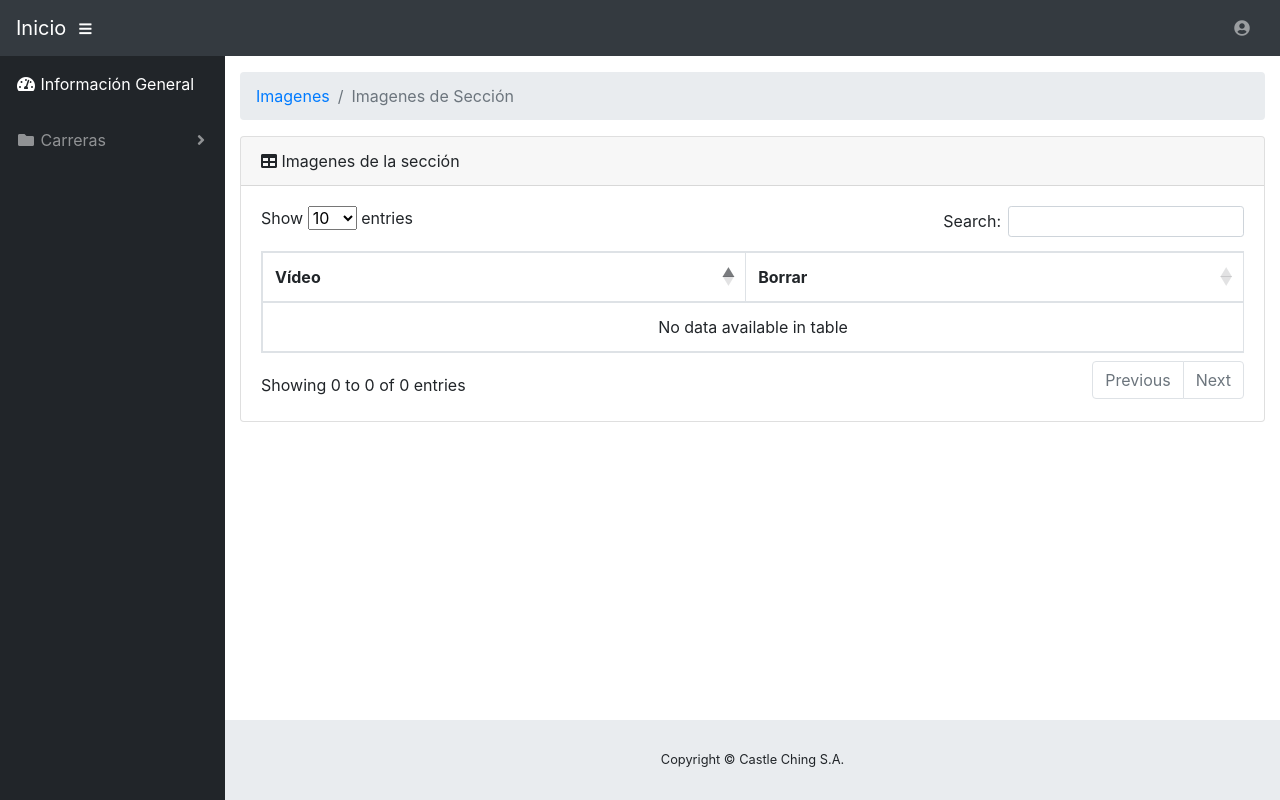
After one commit to axelfj/careers-tec, a PHP site: page /sectionVideo.php?idSection=1 in a window 1280 px wide. The commit adds this page. Run offline with PHP 8.4, Linux system fonts and the light colour scheme; data that the repository does not hold is empty; some libraries are stand-ins or nearby versions.

Commit message:
imgs & video

```diff
--- /dev/null
+++ b/sectionVideo.php
@@ -0,0 +1,285 @@
+<!DOCTYPE html>
+<html lang="es">
+
+  <head>
+
+    <meta charset="utf-8">
+    <meta http-equiv="X-UA-Compatible" content="IE=edge">
+    <meta name="viewport" content="width=device-width, initial-scale=1, shrink-to-fit=no">
+    <meta name="description" content="">
+    <meta name="author" content="">
+
+    <title>Gestor Carreras-TEC</title>
+
+    <link rel="stylesheet" href="https://maxcdn.bootstrapcdn.com/bootstrap/4.1.3/css/bootstrap.min.css">
+    <script src="https://maxcdn.bootstrapcdn.com/bootstrap/4.1.3/js/bootstrap.min.js"></script>
+    <link rel="stylesheet" href="https://use.fontawesome.com/releases/v5.4.2/css/all.css" integrity="sha384-/rXc/GQVaYpyDdyxK+ecHPVYJSN9bmVFBvjA/9eOB+pb3F2w2N6fc5qB9Ew5yIns" crossorigin="anonymous">
+
+    <link href="https://cdnjs.cloudflare.com/ajax/libs/twitter-bootstrap/4.1.1/css/bootstrap.css"  rel="stylesheet">
+    <link href="https://cdn.datatables.net/1.10.19/css/dataTables.bootstrap4.min.css" rel="stylesheet">
+    <link href="https://cdn.datatables.net/buttons/1.5.2/css/buttons.bootstrap4.min.css" rel="stylesheet">
+
+    <!-- Custom styles for this template-->
+    <link href="css/sb-admin.css" rel="stylesheet">
+
+  </head>
+
+  <body id="page-top">
+
+    <nav class="navbar navbar-expand navbar-dark bg-dark static-top">
+      <a class="navbar-brand mr-1" href="inicio.php">Inicio</a>
+      <button class="btn btn-link btn-sm text-white order-1 order-sm-0" id="sidebarToggle" href="#">
+        <i class="fas fa-bars"></i>
+      </button>
+
+      <!-- Navbar Search -->
+      <form class="d-none d-md-inline-block form-inline ml-auto mr-0 mr-md-3 my-2 my-md-0">
+        <div class="input-group">
+          <div class="input-group-append">
+            </button>
+          </div>
+        </div>
+      </form>
+
+      <!-- Navbar -->
+      <ul class="navbar-nav ml-auto ml-md-0">
+        <li class="nav-item dropdown no-arrow mx-1">
+            <a class="nav-link dropdown-toggle" href="#" id="userDropdown" role="button" data-toggle="dropdown" aria-haspopup="true" aria-expanded="false">
+                <i class="fas fa-user-circle fa-fw"></i>
+            </a>
+          <div class="dropdown-menu dropdown-menu-right" aria-labelledby="userDropdown">
+            <a class="dropdown-item" href="logout.php" data-toggle="modal" data-target="#logoutModal">Salir</a>
+          </div>
+        </li>
+      </ul>
+
+    </nav>
+
+    <div id="wrapper">
+
+        <!-- Sidebar -->
+        <ul class="sidebar navbar-nav">
+            <li class="nav-item active">
+                <a class="nav-link" href="inicio.php">
+                    <i class="fas fa-fw fa-tachometer-alt"></i>
+                    <span>Información General</span>
+                </a>
+            </li>
+            <li class="nav-item dropdown">
+                <a class="nav-link dropdown-toggle" href="#" id="pagesDropdown" role="button" data-toggle="dropdown" aria-haspopup="true" aria-expanded="false">
+                    <i class="fas fa-fw fa-folder"></i>
+                    <span>Carreras</span>
+                </a>
+                <div class="dropdown-menu" aria-labelledby="pagesDropdown">
+                    <h6 class="dropdown-header">Opciones:</h6>
+                    <a class="dropdown-item" href="register.php">Registrar Carrera</a>
+                    <a class="dropdown-item" href="edit.php">Editar Carrera</a>
+                    <a class="dropdown-item" href="erase.php">Borrar Carrera</a>
+                </div>
+            </li>
+        </ul>
+
+      <div id="content-wrapper">
+
+        <div class="container-fluid">
+
+          <!-- Breadcrumbs-->
+          <ol class="breadcrumb">
+            <li class="breadcrumb-item">
+              <a href="#">Imagenes</a>
+            </li>
+            <li class="breadcrumb-item active">Imagenes de Sección</li>
+          </ol>
+
+          <!-- DataTables Example -->
+
+          <?php
+          	require_once("lib/db_connect.php");
+		    $db = Conectar::conexion();
+            $id = $_GET["idSection"];
+		    $sql = 'CALL sp_getSectionVideo(?)';
+	        $stmt = $db->prepare($sql);
+            $stmt->bindParam(1, $id, PDO::PARAM_STR|PDO::PARAM_INPUT_OUTPUT, 11);
+	        $stmt->execute();
+            $sp_getSectionVideo = $stmt->fetchAll();
+          ?>
+
+
+          <div class="card mb-3">
+            <div class="card-header">
+              <i class="fas fa-table"></i>
+              Imagenes de la sección <?php echo $name = $_GET["name"] ?></div>
+            <div class="card-body">
+              <div class="table-responsive">
+                <table class="table table-bordered" id="dataTable" width="100%" cellspacing="0">
+                  <thead>
+                    <tr>
+                        <th>Vídeo</th>
+                        <th>Borrar</th>
+                    </tr>
+                  </thead>
+                  <tbody>
+                  	<?php
+			          foreach($sp_getSectionVideo as $fila):
+			        ?>
+
+                    <tr>
+                        <td><?php  echo $fila["video_file_path"]?></td>
+                        <td><a><center><input type=image src="buttons/borrar.png" width="35" height="35" data-toggle="modal" data-target="#eraseModal"></center></a></td>
+                    </tr>
+
+                    <?php
+			        endforeach
+			        ?>
+
+                  </tbody>
+                </table>
+              </div>
+            </div>
+          </div>
+
+        </div>
+        <!-- /.container-fluid -->
+
+        <!-- Sticky Footer -->
+        <footer class="sticky-footer">
+          <div class="container my-auto">
+            <div class="copyright text-center my-auto">
+              <span>Copyright © Castle Ching S.A.</span>
+            </div>
+          </div>
+        </footer>
+
+      </div>
+      <!-- /.content-wrapper -->
+
+    </div>
+    <!-- /#wrapper -->
+
+    <!-- Scroll to Top Button-->
+    <a class="scroll-to-top rounded" href="#page-top">
+      <i class="fas fa-angle-up"></i>
+    </a>
+
+    <!-- Logout Modal-->
+    <div class="modal fade" id="logoutModal" tabindex="-1" role="dialog" aria-labelledby="exampleModalLabel" aria-hidden="true">
+        <div class="modal-dialog" role="document">
+            <div class="modal-content">
+                <div class="modal-header">
+                    <h5 class="modal-title" id="exampleModalLabel">¿Listo para abandonar su sesión?</h5>
+                    <button class="close" type="button" data-dismiss="modal" aria-label="Close">
+                        <span aria-hidden="true">×</span>
+                    </button>
+                </div>
+                <div class="modal-body">Seleccione 'salir' si está listo para abandonar su sesión.</div>
+                <div class="modal-footer">
+                    <button class="btn btn-secondary" type="button" data-dismiss="modal">Cancelar</button>
+                    <a class="btn btn-primary" href="login.php">Salir</a>
+                </div>
+            </div>
+        </div>
+    </div>
+
+    <!-- Erase Modal-->
+    <div class="modal fade" id="eraseModal" tabindex="-1" role="dialog" aria-labelledby="exampleModalLabel" aria-hidden="true">
+        <div class="modal-dialog" role="document">
+            <div class="modal-content">
+                <div class="modal-header">
+                    <h5 class="modal-title" id="exampleModalLabel">¿Seguro que desea borrar la carrera?</h5>
+                    <button class="erase" type="button" data-dismiss="modal" aria-label="Close">
+                        <span aria-hidden="true">×</span>
+                    </button>
+                </div>
+                <div class="modal-body">Seleccione borrar si está seguro.</div>
+                <div class="modal-footer">
+                    <button class="btn btn-secondary" type="button" data-dismiss="modal">Cancelar</button>
+                    <a class="btn btn-primary" href= "borrar.php?id=<?php echo $fila["id"]?>"> Borrar </a>
+                </div>
+            </div>
+        </div>
+    </div>
+
+    <script src="https://cdnjs.cloudflare.com/ajax/libs/jquery/3.3.1/jquery.min.js"></script>
+    <script src="https://cdnjs.cloudflare.com/ajax/libs/twitter-bootstrap/4.1.3/js/bootstrap.bundle.min.js"></script>
+
+    <!-- Core plugin JavaScript-->
+    <script src="https://cdnjs.cloudflare.com/ajax/libs/jquery-easing/1.4.1/jquery.easing.compatibility.min.js"></script>
+    <script src="https://cdnjs.cloudflare.com/ajax/libs/jquery-easing/1.4.1/jquery.easing.js"></script>
+    <script src="https://cdnjs.cloudflare.com/ajax/libs/jquery-easing/1.4.1/jquery.easing.min.js"></script>
+
+    <!-- Page level plugin JavaScript-->
+    <script src="https://cdnjs.cloudflare.com/ajax/libs/Chart.js/2.4.0/Chart.min.js"></script>
+
+    <script src="https://code.jquery.com/jquery-3.3.1.js"></script>
+    <script src="https://cdn.datatables.net/1.10.19/js/jquery.dataTables.min.js"></script>
+    <script src="https://cdn.datatables.net/1.10.19/js/dataTables.bootstrap4.min.js"></script>
+
+    <!-- Custom scripts for all pages-->
+    <script>
+    !function(t){"use strict";t("#sidebarToggle").click(function(e){e.preventDefault(),t("body").toggleClass("sidebar-toggled"),t(".sidebar").toggleClass("toggled")}),t("body.fixed-nav .sidebar").on("mousewheel DOMMouseScroll wheel",function(e){if(768<$window.width()){var o=e.originalEvent,t=o.wheelDelta||-o.detail;this.scrollTop+=30*(t<0?1:-1),e.preventDefault()}}),t(document).scroll(function(){100<t(this).scrollTop()?t(".scroll-to-top").fadeIn():t(".scroll-to-top").fadeOut()}),t(document).on("click","a.scroll-to-top",function(e){var o=t(this);t("html, body").stop().animate({scrollTop:t(o.attr("href")).offset().top},1e3,"easeInOutExpo"),e.preventDefault()})}(jQuery);</script>
+
+    <!-- Demo scripts for this page-->
+    <script>// Call the dataTables jQuery plugin
+    $(document).ready(function() {
+      $('#dataTable').DataTable();
+    });</script>
+
+    <script>// Set new default font family and font color to mimic Bootstrap's default styling
+      Chart.defaults.global.defaultFontFamily = '-apple-system,system-ui,BlinkMacSystemFont,"Segoe UI",Roboto,"Helvetica Neue",Arial,sans-serif';
+      Chart.defaults.global.defaultFontColor = '#292b2c';
+
+      // Area Chart Example
+      var ctx = document.getElementById("myAreaChart");
+      var myLineChart = new Chart(ctx, {
+        type: 'line',
+        data: {
+          labels: ["Mar 1", "Mar 2", "Mar 3", "Mar 4", "Mar 5", "Mar 6", "Mar 7", "Mar 8", "Mar 9", "Mar 10", "Mar 11", "Mar 12", "Mar 13"],
+          datasets: [{
+            label: "Sessions",
+            lineTension: 0.3,
+            backgroundColor: "rgba(2,117,216,0.2)",
+            borderColor: "rgba(2,117,216,1)",
+            pointRadius: 5,
+            pointBackgroundColor: "rgba(2,117,216,1)",
+            pointBorderColor: "rgba(255,255,255,0.8)",
+            pointHoverRadius: 5,
+            pointHoverBackgroundColor: "rgba(2,117,216,1)",
+            pointHitRadius: 50,
+            pointBorderWidth: 2,
+            data: [10000, 30162, 26263, 18394, 18287, 28682, 31274, 33259, 25849, 24159, 32651, 31984, 38451],
+          }],
+        },
+        options: {
+          scales: {
+            xAxes: [{
+              time: {
+                unit: 'date'
+              },
+              gridLines: {
+                display: false
+              },
+              ticks: {
+                maxTicksLimit: 7
+              }
+            }],
+            yAxes: [{
+              ticks: {
+                min: 0,
+                max: 40000,
+                maxTicksLimit: 5
+              },
+              gridLines: {
+                color: "rgba(0, 0, 0, .125)",
+              }
+            }],
+          },
+          legend: {
+            display: false
+          }
+        }
+      });</script>
+
+
+  </body>
+
+</html>
--- a/sections.php
+++ b/sections.php
@@ -119,6 +119,8 @@
                         <th>Nombre Sección</th>
                         <th>Editar</th>
                         <th>Borrar</th>
+                        <th>Ver Imagenes</th>
+                        <th>Ver Vídeos</th>
                         <th>Ver Subsecciones</th>
                         <th>Agregar Subsecciones</th>
                     </tr>
@@ -132,8 +134,9 @@
                         <td> <?php  echo $fila["name"]?> </td>
                         <td><a href= "editSection.php?id=<?php echo $id?>&idSection=<?php echo $fila["idSection"]?>&name=<?php echo $name?>&nameSection=<?php echo $fila["name"]?>"><center><input type=image src="buttons/editb.png" width="35" height="35"></center></a></td>
                         <td><a><center><input type=image src="buttons/erase.png" width="35" height="35" data-toggle="modal" data-target="#eraseModal"></center></a></td>
+                        <td><a href= "sectionImages.php?id=<?php echo $id = $_GET["id"]?>&name=<?php echo $name = $_GET["name"]?>&idSection=<?php echo $fila["idSection"]?>&nameSection=<?php echo $fila["name"]?>"><center><input type=image src="buttons/eye.png" width="35" height="35"></center></a></td>
+                        <td><a href= "sectionVideo.php?id=<?php echo $id = $_GET["id"]?>&name=<?php echo $name = $_GET["name"]?>&idSection=<?php echo $fila["idSection"]?>&nameSection=<?php echo $fila["name"]?>"><center><input type=image src="buttons/eye.png" width="35" height="35"></center></a></td>
                         <td><a href= "subsections.php?id=<?php echo $id = $_GET["id"]?>&name=<?php echo $name = $_GET["name"]?>&idSection=<?php echo $fila["idSection"]?>&nameSection=<?php echo $fila["name"]?>"><center><input type=image src="buttons/eye.png" width="35" height="35"></center></a></td>
-
                         <td><a href= "addSubsection.php?id=<?php echo $id = $_GET["id"]?>&name=<?php echo $name = $_GET["name"]?>&idSection=<?php echo $fila["idSection"]?>&nameSection=<?php echo $fila["name"]?>"><center><input type=image src="buttons/add.jpg" width="35" height="35"></center></a></td>
                     </tr>
 
```
Also changed, not shown: sectionImages.php (added, +285 -0 lines).
